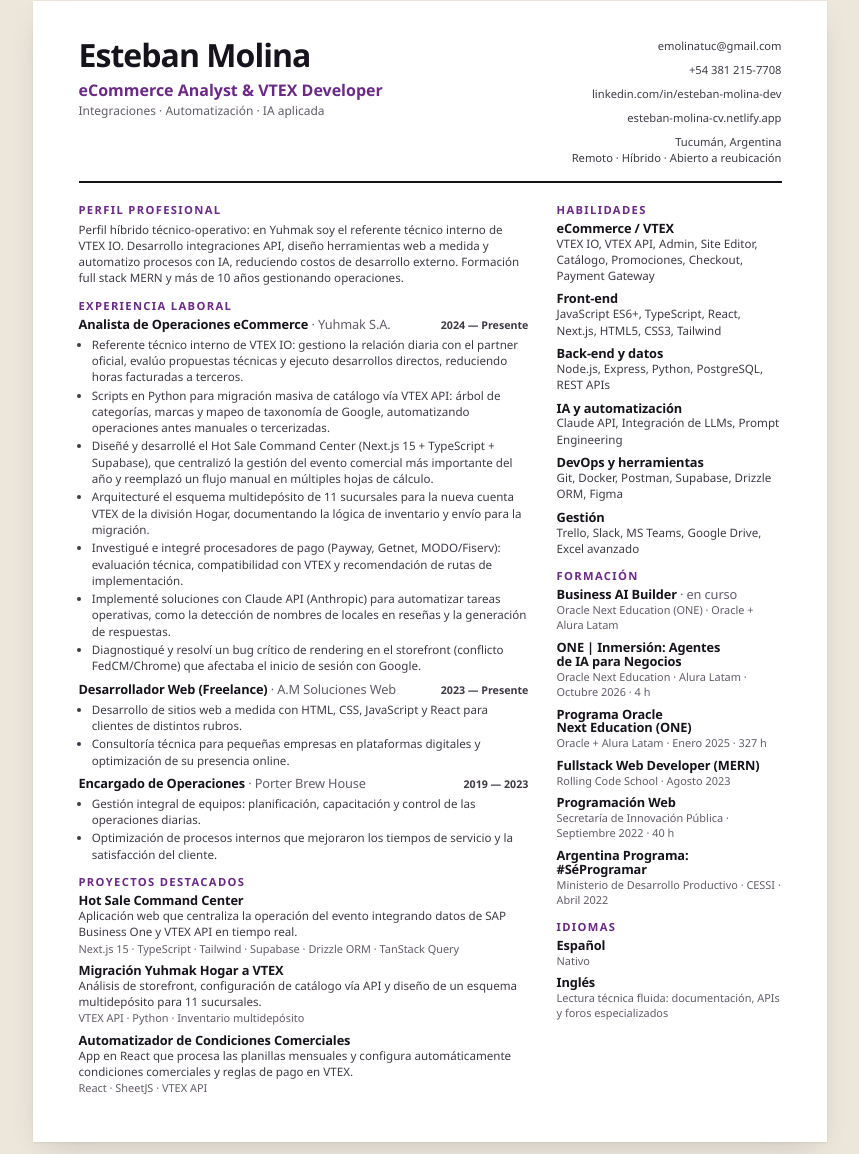
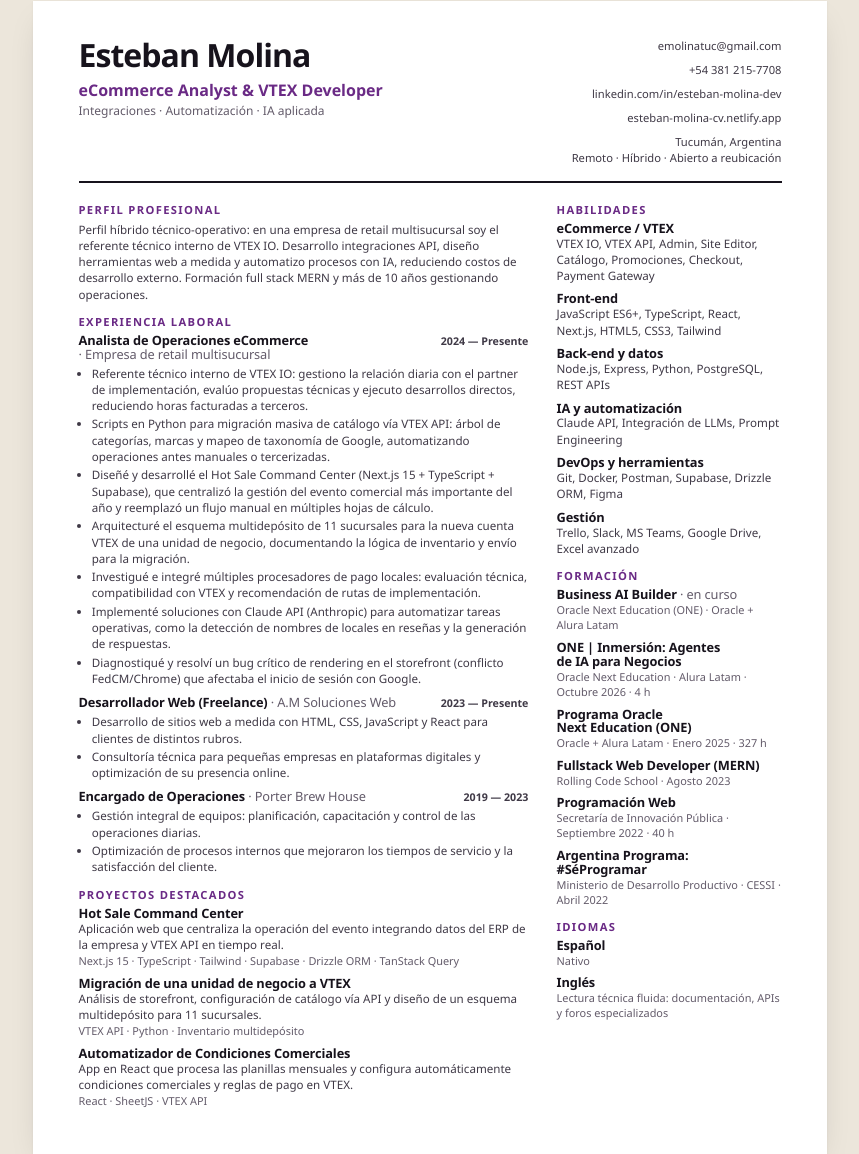
Before and after one commit to estebanrm1/Web-Esteban, an Astro site: page /cv in a window 1280 px wide. Shown: the part 91-1245 px from the top of the page, without its empty margins (210-1069 px from the left). Built offline with nearby package versions, Linux system fonts and the light colour scheme; Astro itself is replaced by a stand-in of ours.

Commit message:
Confidencialidad: quitar referencias al empleador y sistemas internos
- Empresa, unidad de negocio, ERP y procesadores de pago reemplazados por
  descripciones genéricas (retail multisucursal, ERP, procesadores locales)
- Sin worksFor en los datos estructurados
- Logos del fondo desenfocados en la foto de perfil y en la foto incrustada
  de los certificados de Alura (sin alterar los datos del certificado)
- CV en PDF, imagen social y captura propia regenerados
- La captura propia espera el fin de los contadores animados

Co-Authored-By: Claude Opus 5.5 <noreply@anthropic.com>

```diff
--- a/scripts/cv-pdf.mjs
+++ b/scripts/cv-pdf.mjs
@@ -22,7 +22,8 @@ try {
   const self = await browser.newPage({ viewport: { width: 1440, height: 900 }, colorScheme: 'light' });
   await self.goto(`http://localhost:${PORT}/`, { waitUntil: 'networkidle' });
   await self.evaluate(() => document.querySelectorAll('[data-reveal]').forEach((e) => e.classList.add('is-visible')));
-  await self.waitForTimeout(900);
+  // Esperar a que terminen los contadores animados (duran 1,1 s): la captura no debe mostrar cifras intermedias.
+  await self.waitForTimeout(3000);
   await self.screenshot({ path: 'src/assets/projects/este-portfolio.png' });
   console.log('✓ src/assets/projects/este-portfolio.png');
 
--- a/src/components/Projects.astro
+++ b/src/components/Projects.astro
@@ -9,7 +9,7 @@ import { projects, caseStudies } from '../data/profile';
     <header class="section-head" data-reveal>
       <p class="eyebrow">03 · Proyectos</p>
       <h2 id="proyectos-title" class="section-title">Problemas de negocio resueltos con código.</h2>
-      <p class="lede">Herramientas internas que construí en Yuhmak y sitios publicados para clientes de A.M Soluciones Web.</p>
+      <p class="lede">Herramientas internas que construí en mi rol actual y sitios publicados para clientes de A.M Soluciones Web.</p>
     </header>
 
     <h3 class="sub" id="casos-title">Casos destacados</h3>
--- a/src/data/profile.ts
+++ b/src/data/profile.ts
@@ -38,19 +38,20 @@ export const person = {
   linkedinHandle: 'in/esteban-molina-dev',
   github: 'https://github.com/estebanrm1',
   cvPdf: '/cv/esteban-molina-cv.pdf',
-  currentEmployer: 'Yuhmak S.A.',
+  /** Empleador actual descripto de forma genérica (sin nombre por confidencialidad). */
+  currentEmployer: 'Retail multisucursal',
 };
 
 /** Propuesta de valor (hero). */
 export const pitch = {
   headline: 'Traduzco necesidades de negocio en soluciones eCommerce concretas.',
   summary:
-    'Perfil híbrido técnico-operativo: en Yuhmak soy el referente técnico interno de VTEX IO. Desarrollo integraciones API, diseño herramientas web a medida y automatizo procesos con IA, reduciendo costos de desarrollo externo. Formación full stack MERN y más de 10 años gestionando operaciones.',
+    'Perfil híbrido técnico-operativo: en una empresa de retail multisucursal soy el referente técnico interno de VTEX IO. Desarrollo integraciones API, diseño herramientas web a medida y automatizo procesos con IA, reduciendo costos de desarrollo externo. Formación full stack MERN y más de 10 años gestionando operaciones.',
 };
 
 /** Datos de un vistazo para reclutadores. */
 export const highlights = [
-  { value: 'VTEX IO', label: 'referente técnico interno en Yuhmak S.A.' },
+  { value: 'VTEX IO', label: 'referente técnico interno en una empresa de retail' },
   { value: '+10 años', label: 'de experiencia en gestión de operaciones y equipos' },
   { value: '11', label: 'sucursales en el esquema multidepósito que diseñé' },
   { value: '327 h', label: 'de formación en Oracle Next Education' },
@@ -65,7 +66,7 @@ export const about = {
   strengths: [
     {
       title: 'eCommerce y VTEX',
-      text: 'VTEX IO, API, catálogo, promociones, checkout y medios de pago. Gestión técnica diaria con el partner oficial.',
+      text: 'VTEX IO, API, catálogo, promociones, checkout y medios de pago. Gestión técnica diaria con el partner de implementación.',
     },
     {
       title: 'Integración y automatización',
@@ -91,15 +92,15 @@ export type Role = {
 export const experience: Role[] = [
   {
     title: 'Analista de Operaciones eCommerce',
-    company: 'Yuhmak S.A.',
+    company: 'Empresa de retail multisucursal',
     period: '2024 — Presente',
     start: '2024',
     points: [
-      'Referente técnico interno de VTEX IO: gestiono la relación diaria con el partner oficial, evalúo propuestas técnicas y ejecuto desarrollos directos, reduciendo horas facturadas a terceros.',
+      'Referente técnico interno de VTEX IO: gestiono la relación diaria con el partner de implementación, evalúo propuestas técnicas y ejecuto desarrollos directos, reduciendo horas facturadas a terceros.',
       'Scripts en Python para migración masiva de catálogo vía VTEX API: árbol de categorías, marcas y mapeo de taxonomía de Google, automatizando operaciones antes manuales o tercerizadas.',
       'Diseñé y desarrollé el Hot Sale Command Center (Next.js 15 + TypeScript + Supabase), que centralizó la gestión del evento comercial más importante del año y reemplazó un flujo manual en múltiples hojas de cálculo.',
-      'Arquitecturé el esquema multidepósito de 11 sucursales para la nueva cuenta VTEX de la división Hogar, documentando la lógica de inventario y envío para la migración.',
-      'Investigué e integré procesadores de pago (Payway, Getnet, MODO/Fiserv): evaluación técnica, compatibilidad con VTEX y recomendación de rutas de implementación.',
+      'Arquitecturé el esquema multidepósito de 11 sucursales para la nueva cuenta VTEX de una unidad de negocio, documentando la lógica de inventario y envío para la migración.',
+      'Investigué e integré múltiples procesadores de pago locales: evaluación técnica, compatibilidad con VTEX y recomendación de rutas de implementación.',
       'Implementé soluciones con Claude API (Anthropic) para automatizar tareas operativas, como la detección de nombres de locales en reseñas y la generación de respuestas.',
       'Diagnostiqué y resolví un bug crítico de rendering en el storefront (conflicto FedCM/Chrome) que afectaba el inicio de sesión con Google.',
     ],
@@ -131,16 +132,16 @@ export const experience: Role[] = [
 export const caseStudies = [
   {
     title: 'Hot Sale Command Center',
-    context: 'Aplicación web interna · Yuhmak S.A.',
+    context: 'Aplicación web interna · Retail',
     problem: 'La gestión del Hot Sale dependía de un flujo manual repartido en múltiples hojas de cálculo.',
     solution:
-      'Aplicación web que centraliza la operación del evento integrando datos de SAP Business One y VTEX API en tiempo real.',
+      'Aplicación web que centraliza la operación del evento integrando datos del ERP de la empresa y VTEX API en tiempo real.',
     stack: ['Next.js 15', 'TypeScript', 'Tailwind', 'Supabase', 'Drizzle ORM', 'TanStack Query'],
   },
   {
-    title: 'Migración Yuhmak Hogar a VTEX',
-    context: 'Liderazgo técnico · Yuhmak S.A.',
-    problem: 'Separar la división Hogar en su propia cuenta VTEX sin perder catálogo ni lógica de inventario.',
+    title: 'Migración de una unidad de negocio a VTEX',
+    context: 'Liderazgo técnico · Retail',
+    problem: 'Separar una unidad de negocio en su propia cuenta VTEX sin perder catálogo ni lógica de inventario.',
     solution:
       'Análisis de storefront, configuración de catálogo vía API y diseño de un esquema multidepósito para 11 sucursales.',
     stack: ['VTEX API', 'Python', 'Inventario multidepósito'],
--- a/src/layouts/Base.astro
+++ b/src/layouts/Base.astro
@@ -30,7 +30,6 @@ const jsonLd = {
       image: new URL('/esteban-molina.jpg', site.url).href,
       email: `mailto:${person.email}`,
       address: { '@type': 'PostalAddress', addressRegion: 'Tucumán',addressCountry: 'AR' },
-      worksFor: { '@type': 'Organization', name: person.currentEmployer },
       knowsLanguage: ['es', 'en'],
       sameAs: [person.linkedin, person.github],
       knowsAbout: skills.flatMap((s) => s.items),
```
Also changed, not shown: public/esteban-molina.jpg, public/og.png, src/assets/certificates/one-inmersion-agentes-ia.png, src/assets/certificates/oracle-one-programa.png, src/assets/profile/esteban-molina-2026.jpg, src/assets/projects/este-portfolio.png, 1 other file.
